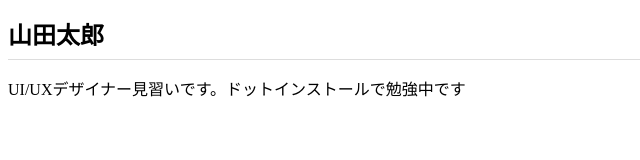
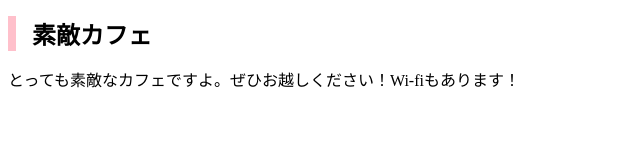
Before and after one commit to Paradither/paradither.github.io, a plain HTML site: page index.html in a window 1280 px wide. Shown: the whole page, without its empty margins (0-640 px from the left). Drawn offline with Linux system fonts and the light colour scheme.

Commit message:
Add files via upload

```diff
--- a/css/styles.css
+++ b/css/styles.css
@@ -1,5 +1,5 @@
 h1 {
   font-size: 24px;
-  padding-bottom: 8px;
-  border-bottom: 1px solid #ddd;
+  padding-left: 16px;
+  border-left: 8px solid pink;
 }
--- a/index.html
+++ b/index.html
@@ -3,10 +3,12 @@
 <head>
   <meta charset="UTF-8">
   <link rel="stylesheet" href="css/styles.css">
-  <title>山田太郎のポートフォリオサイト</title>
+  <title>素敵カフェ</title>
 </head>
 <body>
-  <h1>山田太郎</h1>
-  <p>UI/UXデザイナー見習いです。ドットインストールで勉強中です</p>
+  <h1>素敵カフェ</h1>
+  <p>とっても素敵なカフェですよ。ぜひお越しください！Wi-fiもあります！
+  </p>
+
 </body>
 </html>
```
